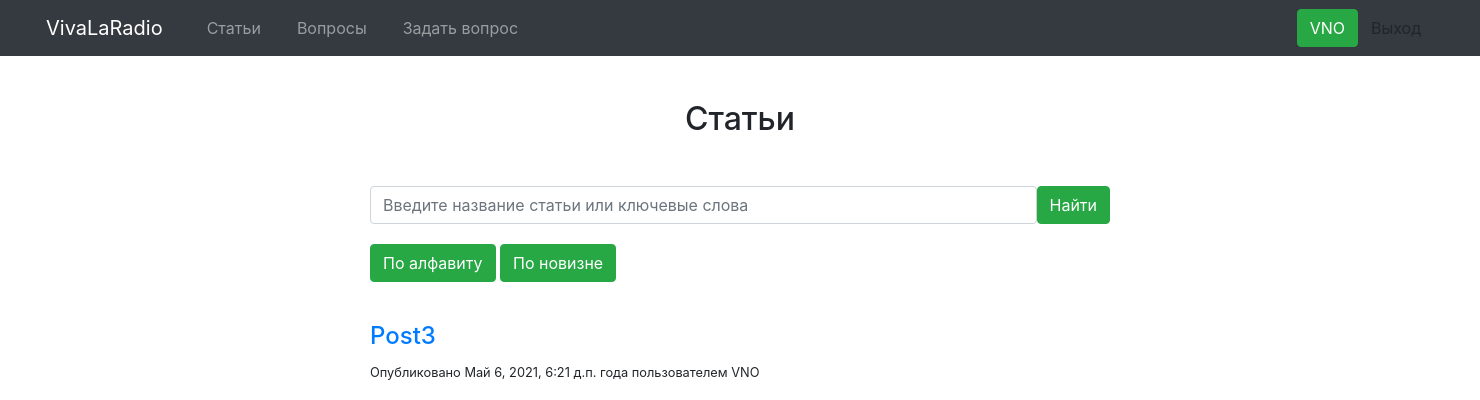
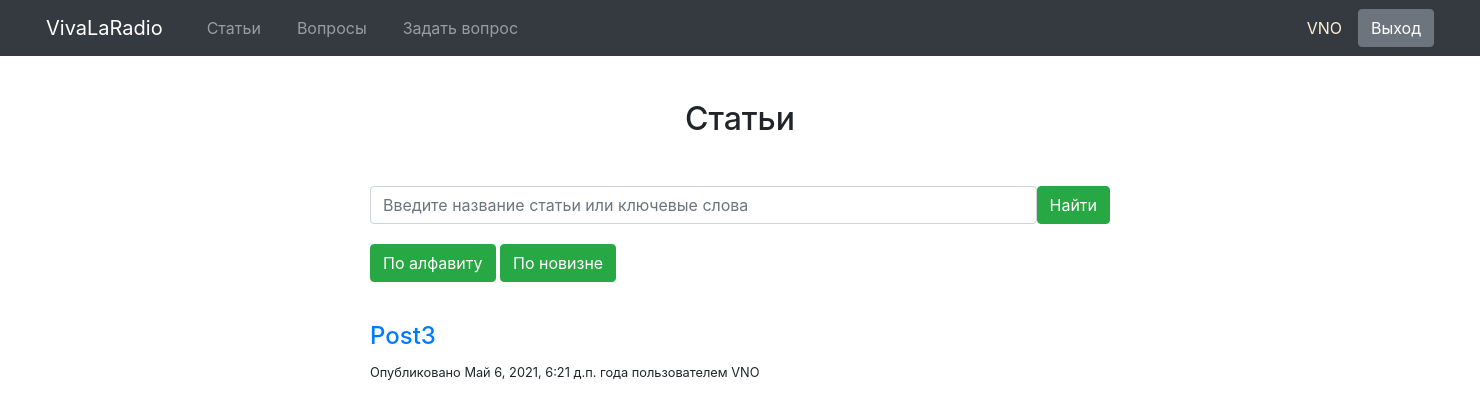
Before and after one commit to DanovskiV/djangoProjectVNO, a Django app: page / in a window 1480 px wide; the page is wider, and only the part inside the window is pictured. Shown: the top 400 px of that part. Run offline with Django 3.2, Linux system fonts and the light colour scheme; a user stored in the database is signed in; data comes from the database, SQL or seed files in the repository; some libraries are stand-ins or nearby versions.

Commit message:
Improve buttons

```diff
--- a/templates/blog/post/list.html
+++ b/templates/blog/post/list.html
@@ -12,8 +12,8 @@
       </form>
     </div>
     <div class="filters">
-      <button type="button" class="btn btn-success">По алфавиту</button>
-      <button type="button" class="btn btn-success">По новизне</button>
+      <button name="sort_by_letters" type="button" class="btn btn-success">По алфавиту</button>
+      <button name="sort_by_date" type="button" class="btn btn-success">По новизне</button>
     </div>
   </div>
 
--- a/templates/includes/menu.html
+++ b/templates/includes/menu.html
@@ -17,8 +17,8 @@
     </ul>
     <form class="form-inline my-2 my-lg-0">
         {% if request.user.is_authenticated %}
-            <a class="btn btn-success my-2 my-sm-0" href="/">{{ request.user.username }}</a>
-            <a class="btn btn-deny my-2 my-sm-0" href="{% url 'logout' %}">Выход</a>
+            <a class="pr-3" style="color: #FFEFD5">{{ request.user.username }}</a>
+            <a class="btn btn-secondary my-2 my-sm-0" href="{% url 'logout' %}">Выход</a>
         {% else %}
       <a class="btn btn-success my-2 my-sm-0" href="{% url 'login' %}">Войти</a>
         {% endif %}
```
